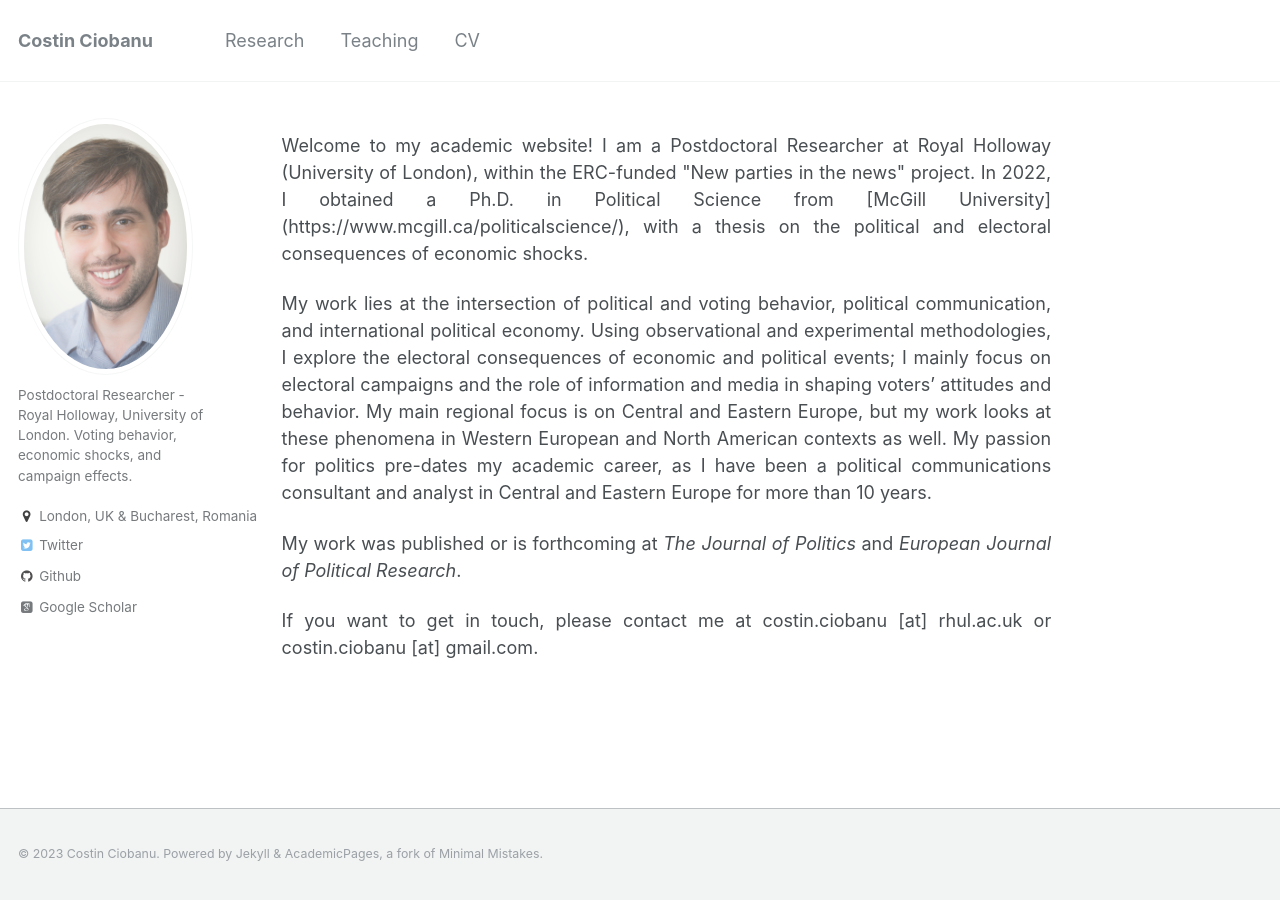
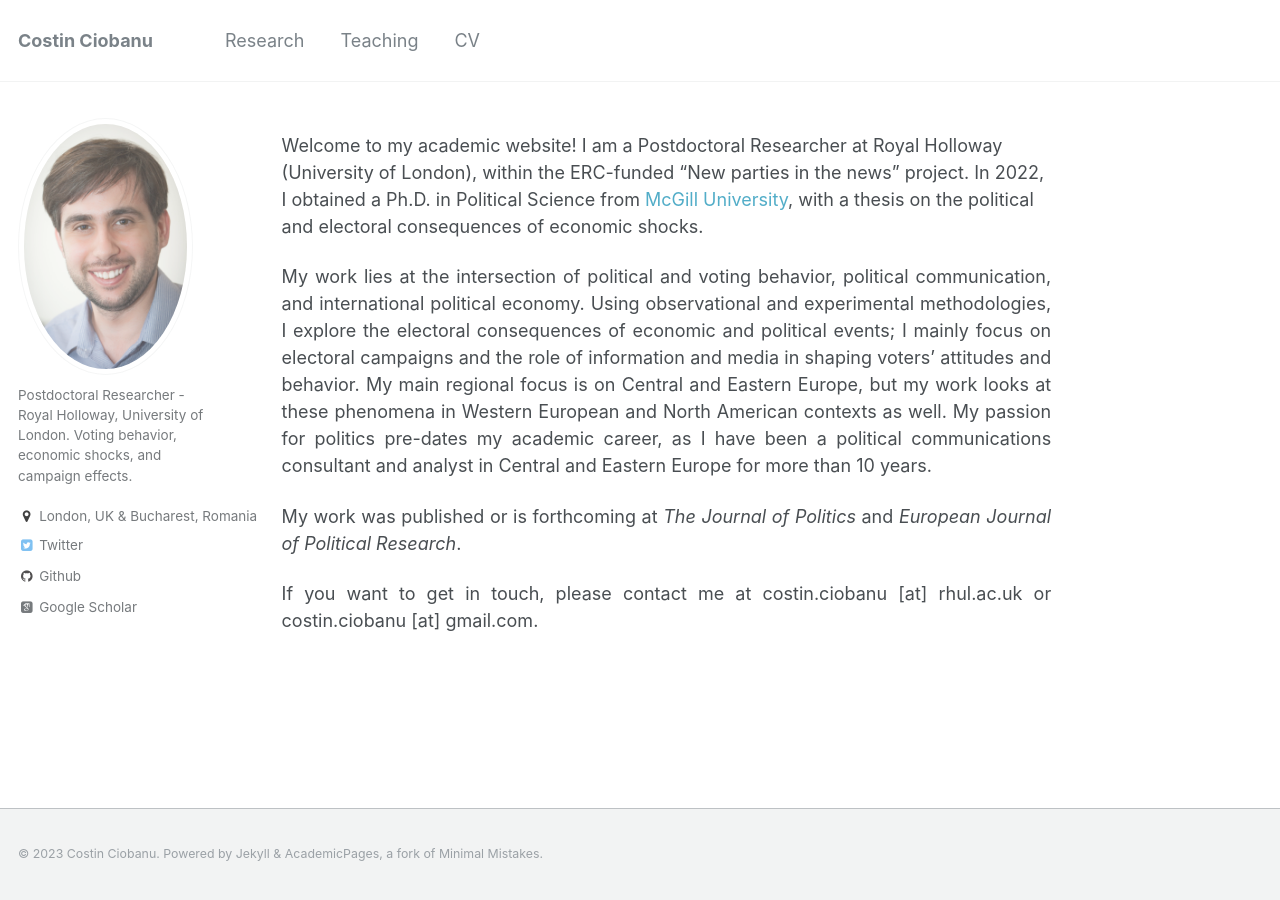
Before and after one commit to costinciobanu/costinciobanu.github.io, a Jekyll site: the page built from _pages/about.md, in a window 1280 px wide. Built offline with Jekyll 4.4.1, drawn with Linux system fonts in a browser that asks for light colours; some web fonts are replaced.

Commit message:
Update about.md

```diff
--- a/_pages/about.md
+++ b/_pages/about.md
@@ -7,7 +7,7 @@ redirect_from:
   - /about.html
 ---
 
-<p align="justify">Welcome to my academic website! I am a Postdoctoral Researcher at Royal Holloway (University of London), within the ERC-funded "New parties in the news" project. In 2022, I obtained a Ph.D. in Political Science from [McGill University](https://www.mcgill.ca/politicalscience/), with a thesis on the political and electoral consequences of economic shocks.</p>
+Welcome to my academic website! I am a Postdoctoral Researcher at Royal Holloway (University of London), within the ERC-funded "New parties in the news" project. In 2022, I obtained a Ph.D. in Political Science from [McGill University](https://www.mcgill.ca/politicalscience/), with a thesis on the political and electoral consequences of economic shocks.
 
 <p align="justify">My work lies at the intersection of political and voting behavior, political communication, and international political economy. Using observational and experimental methodologies, I explore the electoral consequences of economic and political events; I mainly focus on electoral campaigns and the role of information and media in shaping voters’ attitudes and behavior. My main regional focus is on Central and Eastern Europe, but my work looks at these phenomena in Western European and North American contexts as well. My passion for politics pre-dates my academic career, as I have been a political communications consultant and analyst in Central and Eastern Europe for more than 10 years.</p>
 
```
